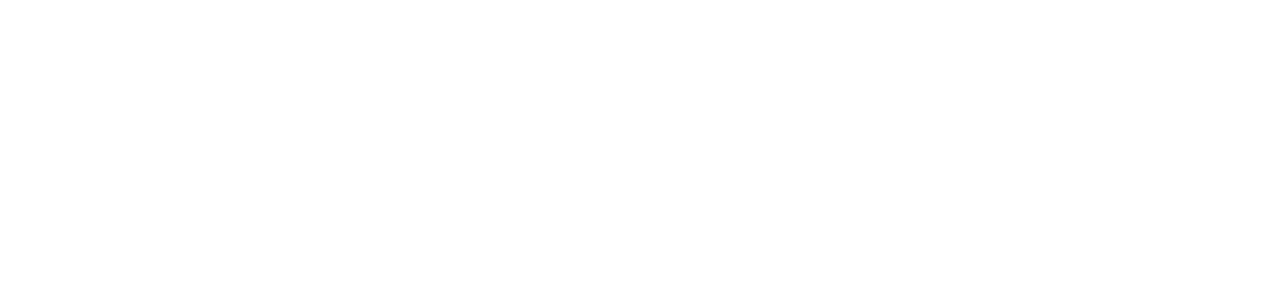
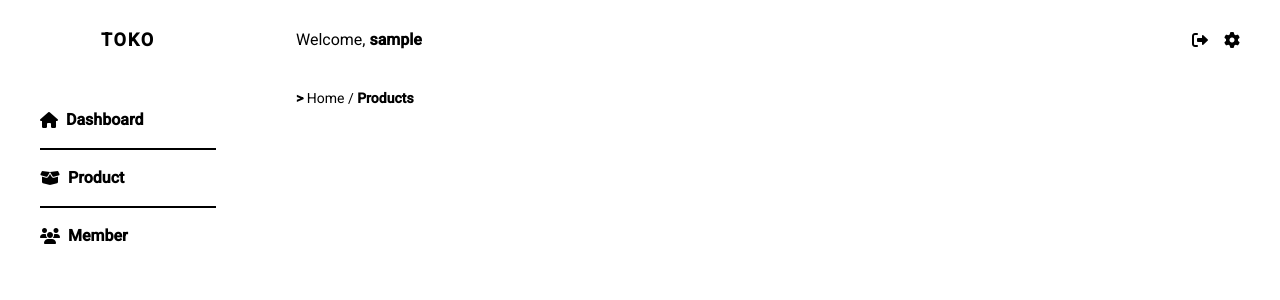
Before and after one commit to zainuddin25/Toko-Frontend, an Angular app: page /owner-products in a window 1280 px wide. Before the commit this address led to /. Shown: the top 300 px of the page. Built offline with nearby package versions, Linux system fonts and the light colour scheme; sample sign-in values are in the browser's storage.

Commit message:
add: pages product owner

```diff
--- a/src/app/app-routing.module.ts
+++ b/src/app/app-routing.module.ts
@@ -3,6 +3,7 @@
 import { LoginComponent } from './pages/login/login.component';
 import { DashboardComponent } from './pages/owner/dashboard/dashboard.component';
 import { MembersComponent } from './pages/owner/members/members.component';
+import { ProductsComponent } from './pages/owner/products/products.component';
 
 const routes: Routes = [
   {
@@ -21,6 +22,10 @@
   {
     path: 'owner-members',
     component: MembersComponent
+  },
+  {
+    path: 'owner-products',
+    component: ProductsComponent
   }
 ];
 
--- a/src/app/app.module.ts
+++ b/src/app/app.module.ts
@@ -20,6 +20,7 @@
 import { MatSelectModule } from '@angular/material/select';
 import { ModalAddMembersComponent } from './components/owner/modal-add-members/modal-add-members.component';
 import { DeleteUserComponent } from './components/owner/delete-user/delete-user.component';
+import { ProductsComponent } from './pages/owner/products/products.component';
 
 @NgModule({
   declarations: [
@@ -32,6 +33,7 @@
     ModalEditUserComponent,
     ModalAddMembersComponent,
     DeleteUserComponent,
+    ProductsComponent,
   ],
   imports: [
     BrowserModule,
--- a/src/app/components/owner/side-bar/side-bar.component.html
+++ b/src/app/components/owner/side-bar/side-bar.component.html
@@ -8,6 +8,11 @@
             Dashboard
         </a>
         <div class="border-b-2 border-black mx-10"></div>
+        <a routerLink="/owner-products" class="px-10 flex items-center font-bold hover:border-black py-2 border-r-4 border-white duration-200 my-2">
+            <i class="fa-solid fa-box-open mr-2"></i>
+            Product
+        </a>
+        <div class="border-b-2 border-black mx-10"></div>
         <a routerLink="/owner-members" class="px-10 flex items-center font-bold hover:border-black py-2 border-r-4 border-white duration-200 my-2">
             <i class="fa-solid fa-users mr-2"></i>
             Member
--- /dev/null
+++ b/src/app/pages/owner/products/products.component.html
@@ -0,0 +1,18 @@
+<div class="w-screen h-screen flex">
+    <div class="w-[20%]">
+        <app-side-bar></app-side-bar>
+    </div>
+    <div class="w-[80%] h-full">
+        <div class="w-full h-[10%]">
+            <app-header></app-header>
+        </div>
+        <div class="w-full h-[90%] px-10">
+            <div class="w-full h-[5%] flex items-center">
+                <p class="text-sm"><span class="font-extrabold">></span> Home / <span class="font-bold">Products</span></p>
+            </div>
+            <div class="w-full h-[95%] pt-5">
+
+            </div>
+        </div>
+    </div>
+</div>
```
Also changed, not shown: src/app/pages/owner/products/products.component.ts (added, +10 -0 lines), src/app/pages/owner/products/products.component.css (added), 1 other file (tests, documents, lock files or other folders).
